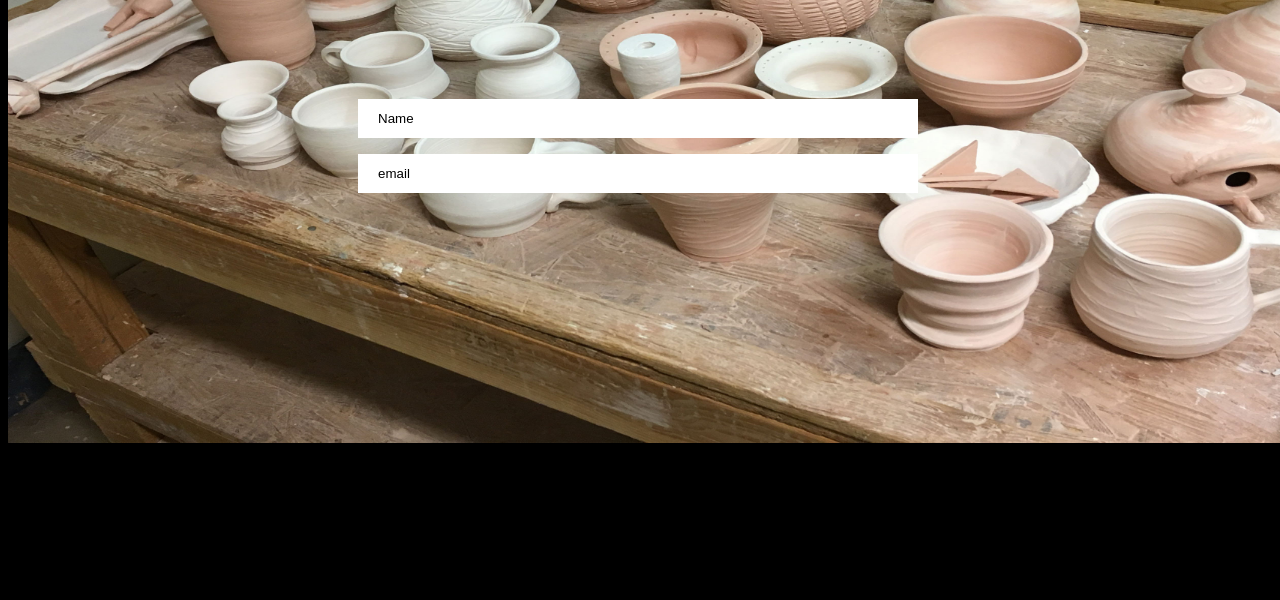
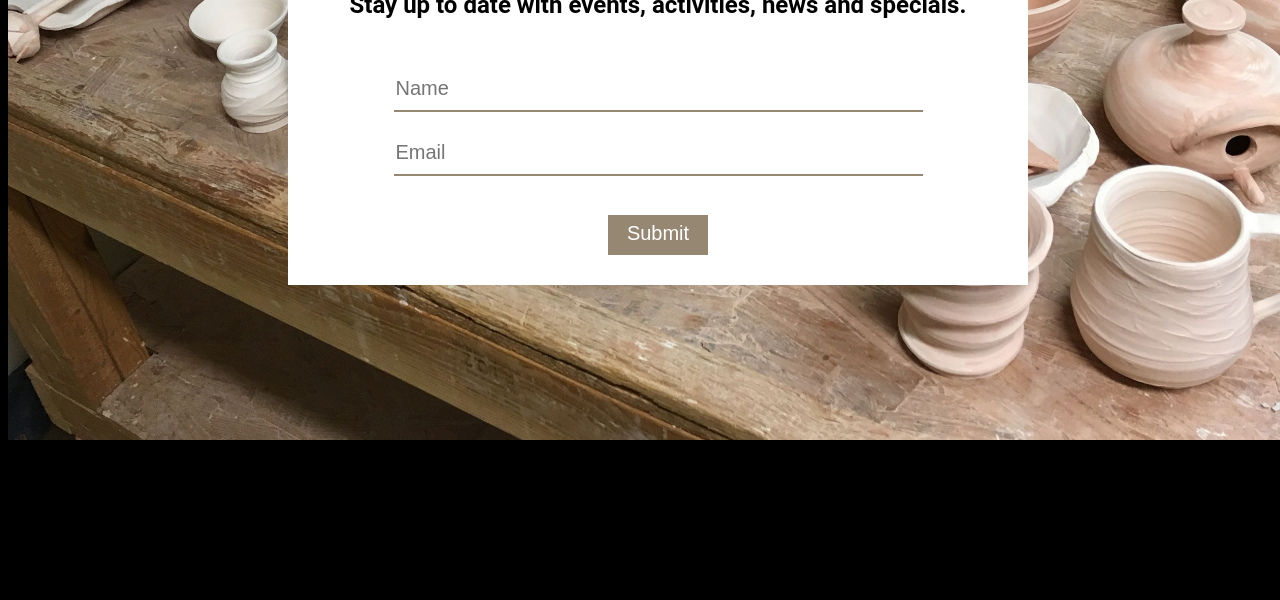
Before and after one commit to milaendo/Week-one-project, a plain HTML site: page newsletter.html in a window 1280 px wide. Shown: the part 318-918 px from the top of the page. After the commit the page ends 800 px from the top, so only its background shows below. Drawn offline with Linux system fonts and the light colour scheme.

Commit message:
first complete draft

```diff
--- a/newsletter.html
+++ b/newsletter.html
@@ -10,26 +10,29 @@
 <div class="wrapper">
 	<div class="nav">
 	 	<nav class="main_nav">
-			<img src="./optimized/bent-creek-logo.png" alt="logo" id="logo">
+	 			<a class="logo">Bent Creek</a>
 				<a href="index.html"></frame>Home</a>
 				<a href="about.html">About</a>
 				<a href="newsletter.html">Newsletter </a>
 		</nav>
 	</div>
-<div class="main">
-	<img src="./optimized/background-2.jpg" alt="background">
-		<form action="/action_page.php">
-	<span class="form-box">
-	<input type="text" name="firstname" value="Name">
+<div id="formwrap">
+	<div class="form">
+		<h1>Sign up for Our Weekly Newsletter</h1>
+		<h2>Stay up to date with events, activities, news and specials.</h2>
 		<br>
-
-	<input type="text" name="lastname" value="email">
-	<br><br>
-	<input type="submit">
-		</form>
-</span>
+		<input type="text" name="name" placeholder="Name">
+		<br>
+		<input type="email" name="email" placeholder="Email">
+		<br>
+		<br>
+		<input id="submit"type="submit" name="Submit">
+	</div>
 </div>
 </div>
 
+
+
+
 </body>
 </html>
--- a/stylesnew.css
+++ b/stylesnew.css
@@ -10,7 +10,6 @@
 	border:1px solid #FFFFFF;
 	text-align: center;
 	position: fixed;
-	top: 100px;
 	background-color: #FFFFFF;
 	line-height: 60px;
 	font-size: 20px;
@@ -26,41 +25,60 @@
 	justify-content: center;
 
 }
-#logo {
-	position: absolute;
-	left: 20px;
-	width: 40px;
-	height: 40px;
+
+.logo {
+	background:url(./optimized/bent-creek-logo.png) no-repeat;
+	padding:0;
+	text-indent:-9999px;
+	position:absolute;
+	left:20px;
+	width:40px;
+	height:40px;
+	background-size:40px 40px;
+	top:10px;
+}
+
+.logo:hover {
+	background:url(./optimized/bent-creek-logo-coral.png) no-repeat;
+	background-size:40px 40px;
+}
+
+body {
+	background-color: black;
+	font-family: 'Roboto', sans-serif;
+}
+
+.form {
+	background-color: white;
+	position: relative;
+	top: 200px;
+	padding: 20px;
+	font-family: 'Roboto', sans-serif;
+	text-align: center;
+	width: 700px;
+	margin: auto;
+}
+.wrapper {
+	margin: auto;
+	width: 1300px;
 	height: auto;
 }
-body {
-	background-color: black;
-
-
+#formwrap {
+	background-image: url("./optimized/background-2.jpg");
+	background-size: cover;
+	height:750px;
 }
-.main {
-	width:1300px;
-	height:700px;
-	margin: auto;
-	padding:101px 0 101px;
-
+input {
+	width: 75%;
+	height:40px;
+	border:none;
+	border-bottom: 2px solid #968772;
+	margin: 10px 70px;
+	font-size: 20px;
+	color
 }
-img {
-	width:1300px;
-	height:600px;
-	justify-content: center;
-	position:fixed;
-	top:161px;
-
+#submit {
+	width: 100px;
+	background-color: #968772;
+	color: white;
 }
-input[type=text] {
-    width: 40%;
-    height: 40%;
-    padding: 12px 20px;
-    margin: 8px 0;
-    border-bottom: 1px;
-    border:none;
-    position: relative;
-    left: 350px;
-    top:300px;
-}
```
Also changed, not shown: stylesabout.css (line endings or trailing spaces). Lines whose indentation alone changed are shown as unchanged.
